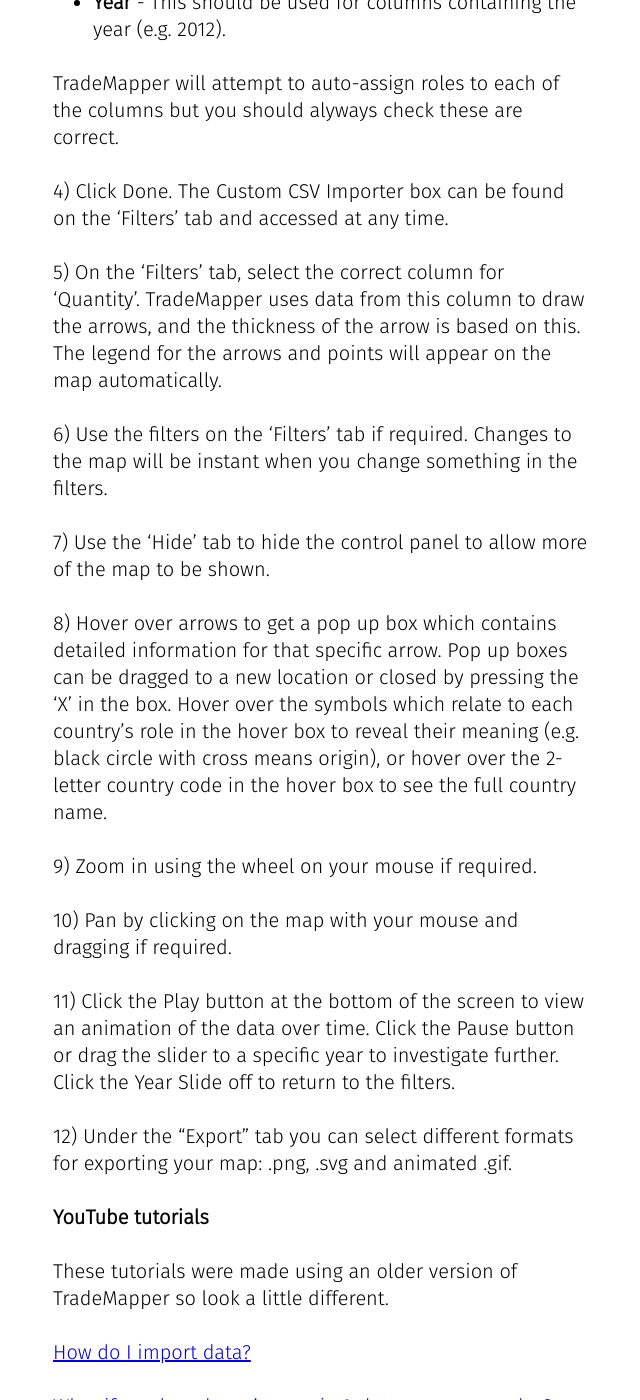
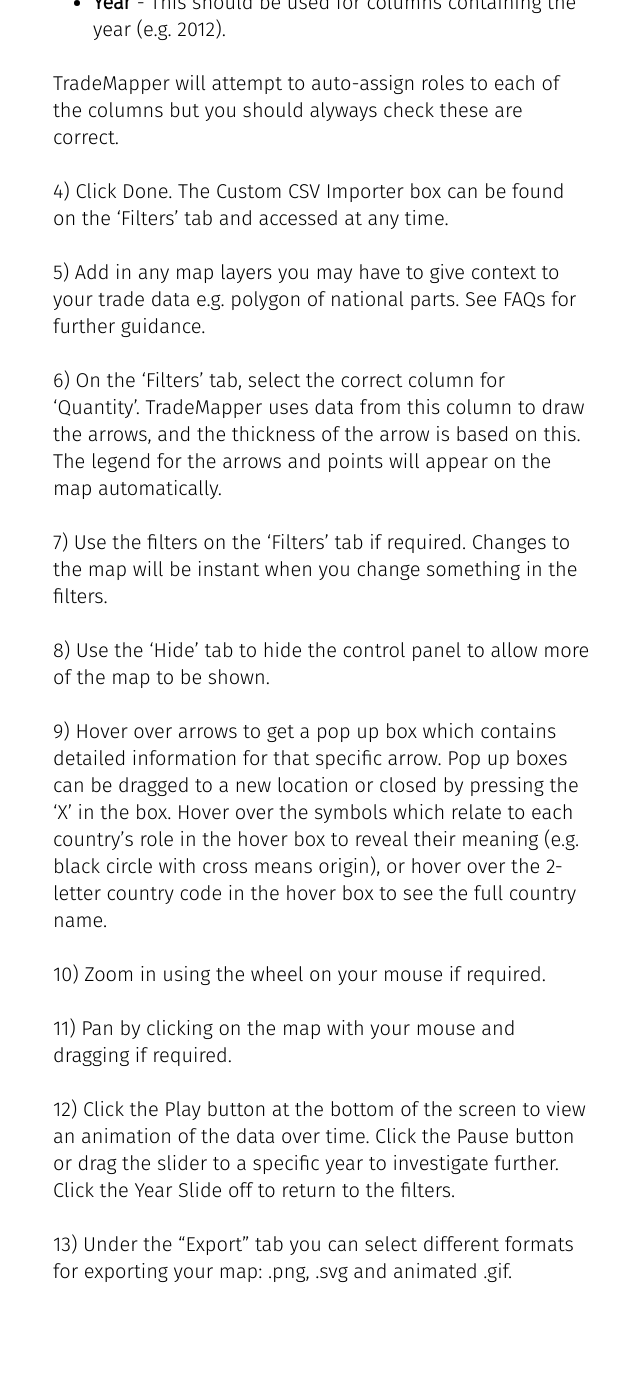
Before and after one commit to trademapper/trademapper-js, a Jekyll site: the page built from _pages/01_starting.md, in a window 1280 px wide and 1400 px high, scrolled down 2548 px. Shown: the whole window, without its empty margins (467-1107 px from the left). Built offline with Jekyll 4.4.1, drawn with Linux system fonts in a browser that asks for light colours; after the commit the page ends 3880 px from its top, so only the background shows below that; some of the changed text lies outside the part shown.

Commit message:
Update 01_starting.md

```diff
--- a/_pages/01_starting.md
+++ b/_pages/01_starting.md
@@ -43,29 +43,20 @@
 
 4) Click Done. The Custom CSV Importer box can be found on the 'Filters' tab and accessed at any time.
 
-5) On the 'Filters' tab, select the correct column for ‘Quantity’. TradeMapper uses data from this column to draw the arrows, and the thickness of the arrow is based on this. The legend for the arrows and points will appear on the map automatically.
+5) Add in any map layers you may have to give context to your trade data e.g. polygon of national parts. See FAQs for further guidance.
 
-6) Use the filters on the 'Filters' tab if required. Changes to the map will be instant when you change something in the filters.
+6) On the 'Filters' tab, select the correct column for ‘Quantity’. TradeMapper uses data from this column to draw the arrows, and the thickness of the arrow is based on this. The legend for the arrows and points will appear on the map automatically.
 
-7) Use the 'Hide' tab to hide the control panel to allow more of the map to be shown.
+7) Use the filters on the 'Filters' tab if required. Changes to the map will be instant when you change something in the filters.
 
-8) Hover over arrows to get a pop up box which contains detailed information for that specific arrow. Pop up boxes can be dragged to a new location or closed by pressing the ‘X’ in the box.  Hover over the symbols which relate to each country's role in the hover box to reveal their meaning (e.g. black circle with cross means origin), or hover over the 2-letter country code in the hover box to see the full country name.
+8) Use the 'Hide' tab to hide the control panel to allow more of the map to be shown.
 
-9) Zoom in using the wheel on your mouse if required.
+9) Hover over arrows to get a pop up box which contains detailed information for that specific arrow. Pop up boxes can be dragged to a new location or closed by pressing the ‘X’ in the box.  Hover over the symbols which relate to each country's role in the hover box to reveal their meaning (e.g. black circle with cross means origin), or hover over the 2-letter country code in the hover box to see the full country name.
 
-10) Pan by clicking on the map with your mouse and dragging if required.
+10) Zoom in using the wheel on your mouse if required.
 
-11) Click the Play button at the bottom of the screen to view an animation of the data over time. Click the Pause button or drag the slider to a specific year to investigate further. Click the Year Slide off to return to the filters.
+11) Pan by clicking on the map with your mouse and dragging if required.
 
-12) Under the "Export" tab you can select different formats for exporting your map: .png, .svg and animated .gif.
+12) Click the Play button at the bottom of the screen to view an animation of the data over time. Click the Pause button or drag the slider to a specific year to investigate further. Click the Year Slide off to return to the filters.
 
-
-__YouTube tutorials__
-
-These tutorials were made using an older version of TradeMapper so look a little different.
-
-<a href="https://www.youtube.com/watch?v=Bnsr5Hpt07k">How do I import data?</a>
-
-<a href="https://www.youtube.com/watch?v=EIklmvz_KiU">What if my data doesn't contain 2- letter country codes?</a>
-
-<a href="https://www.youtube.com/watch?v=B4ND5ZmuPhU">What if my location is given in coordinates?</a>
+13) Under the "Export" tab you can select different formats for exporting your map: .png, .svg and animated .gif.
```
